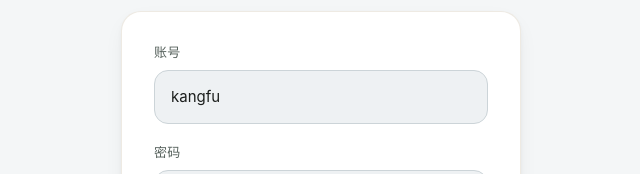
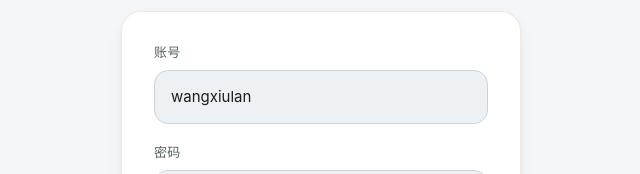
Before and after one commit to oyonline/kfzl-rehab-demo, a React (Vite) app: page /therapist/login in a window 1280 px wide. Shown: the part 291-465 px from the top of the page, without its empty margins (319-959 px from the left). Built offline with nearby package versions, Linux system fonts and the light colour scheme.

Commit message:
演示账号改用人物姓名拼音：jiashu→limin、kangfu→wangxiulan
原账号是角色拼音（家属/康复），一眼看出是造的。改成与页面人物
一致的姓名拼音，登录环节的真实感与其余部分对齐。

```diff
--- a/src/auth/auth.ts
+++ b/src/auth/auth.ts
@@ -13,8 +13,8 @@ interface Account {
 }
 
 const ACCOUNTS: Account[] = [
-  { username: 'jiashu', password: '123456', role: 'family', displayName: '李敏（女儿）' },
-  { username: 'kangfu', password: '123456', role: 'therapist', displayName: '王秀兰' },
+  { username: 'limin', password: '123456', role: 'family', displayName: '李敏（女儿）' },
+  { username: 'wangxiulan', password: '123456', role: 'therapist', displayName: '王秀兰' },
 ]
 
 const KEY = 'kfzl.session.v1'
@@ -66,6 +66,6 @@ export function signOut() {
 }
 
 export const DEMO_CREDENTIALS = {
-  family: { username: 'jiashu', password: '123456' },
-  therapist: { username: 'kangfu', password: '123456' },
+  family: { username: 'limin', password: '123456' },
+  therapist: { username: 'wangxiulan', password: '123456' },
 }
```
Also changed, not shown: 1 other file (tests, documents, lock files or other folders).
